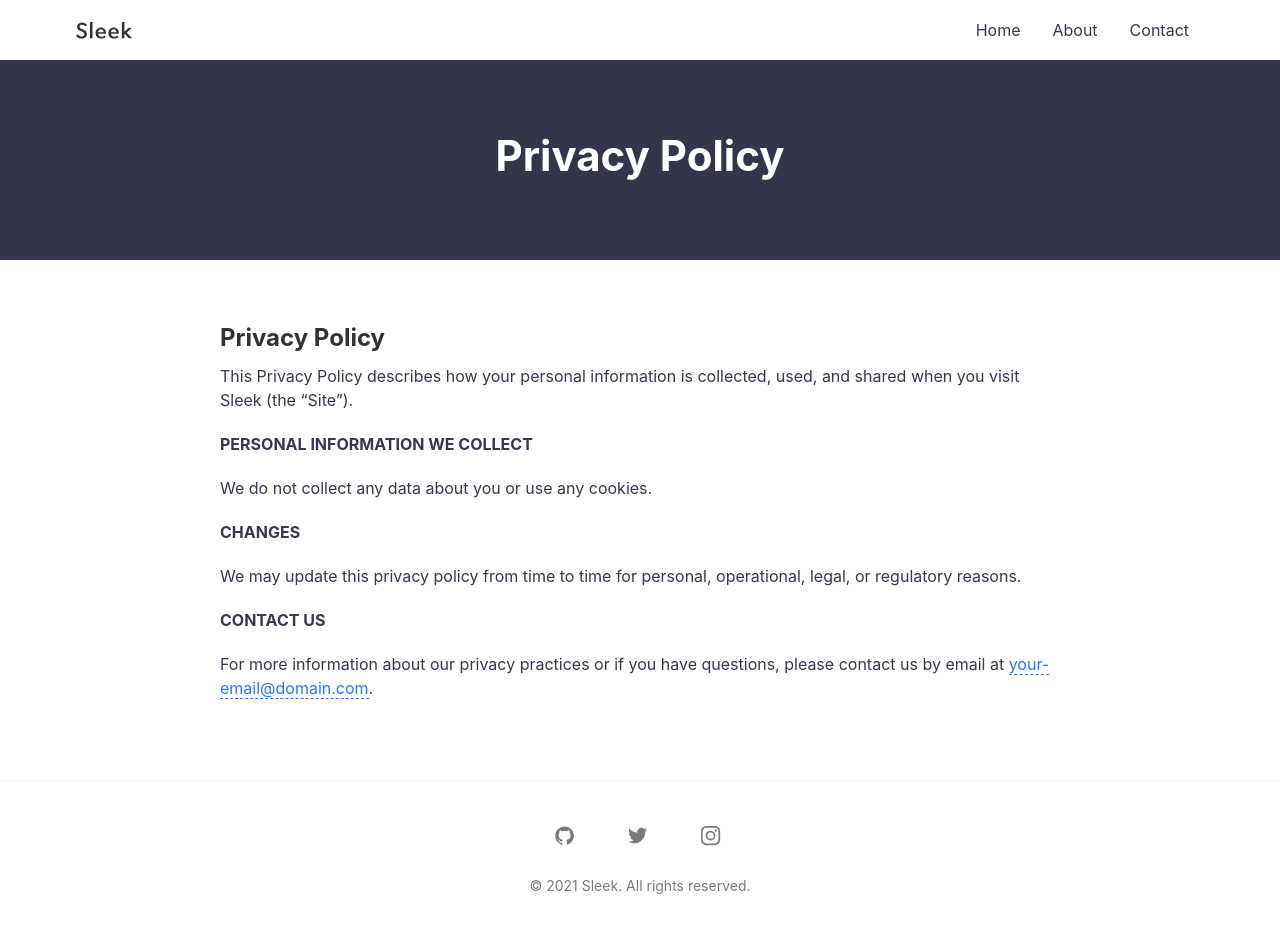
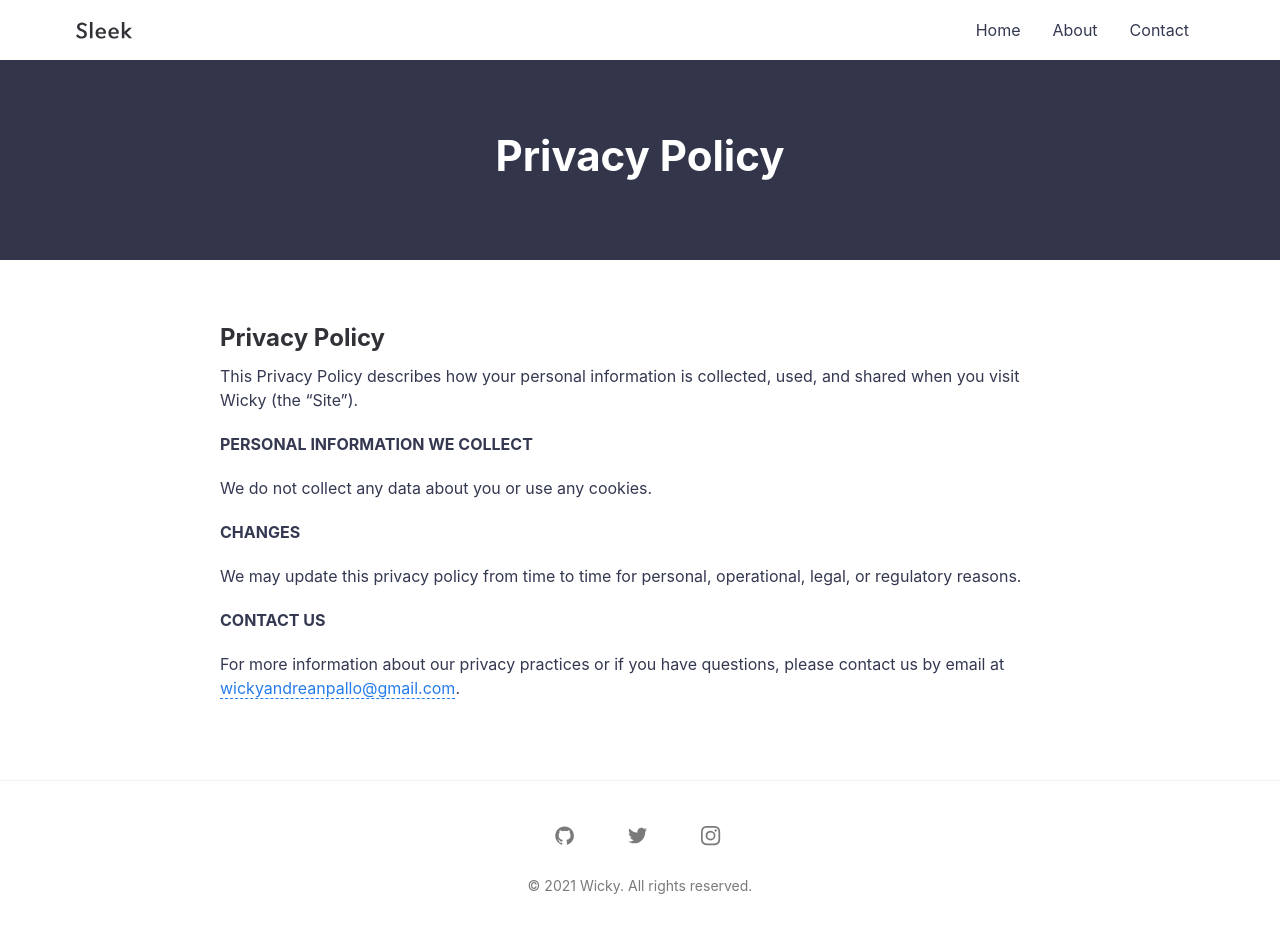
Before and after one commit to wicky-info/wicky-info.github.io, a Jekyll site: the page built from legal.md, in a window 1280 px wide. Built offline with Jekyll 4.4.1, drawn with Linux system fonts in a browser that asks for light colours.

Commit message:
Edit themes a

```diff
--- a/_config.yml
+++ b/_config.yml
@@ -1,6 +1,6 @@
-title: Sleek # your site title
-author: GitHub User
-email: your-email@domain.com # email for form submission, you also have to change it in _js/scripts.js
+title: Wicky # your site title
+author: wicky-info
+email: wickyandreanpallo@gmail.com # email for form submission, you also have to change it in _js/scripts.js
 description: > # this means to ignore newlines until "baseurl:"
   Write an awesome description for your new site here. You can edit this
   line in _config.yml. It will appear in your document head meta (for
@@ -11,7 +11,7 @@ twitter_username: jan_czizikow # replace with your_twitter_username or comment t
 github_username:  janczizikow # replace with your_github_username or comment to remove link from footer
 instagram_username: shanlongjj # replace with your_instagram_username or comment to remove link from footer
 social:
-  name: Your Name
+  name: Wicky
   links:
     - https://twitter.com/BenBalter
     - https://www.facebook.com/ben.balter
```
